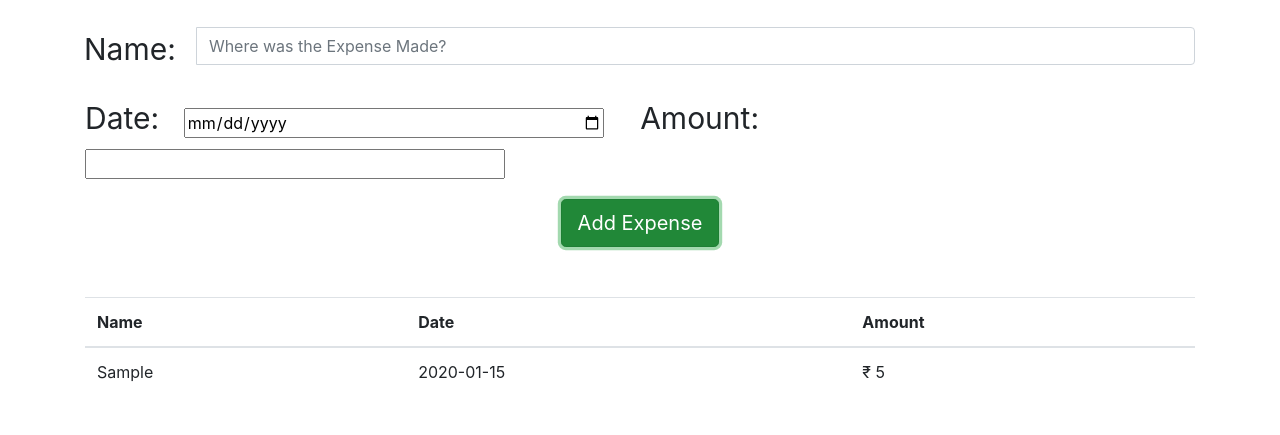
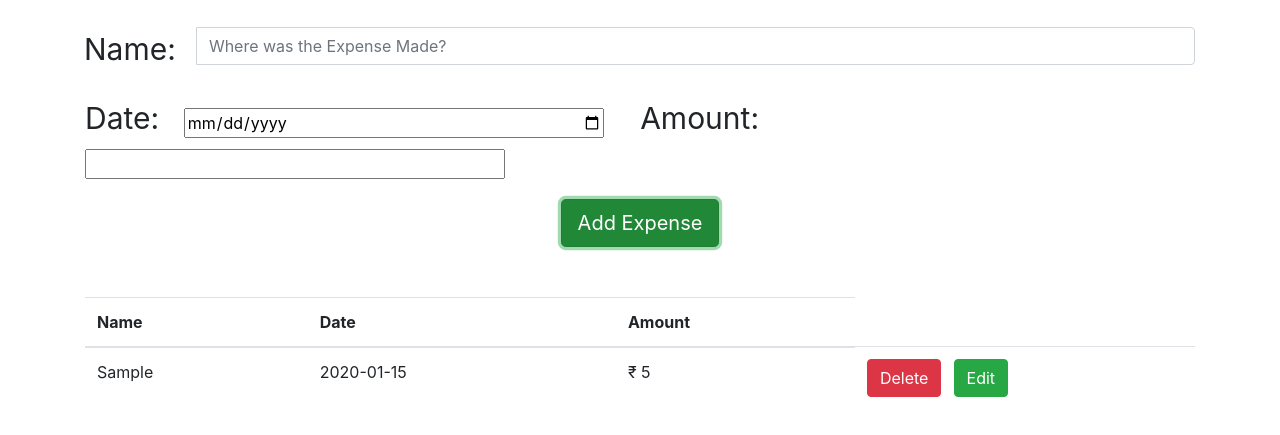
Before and after one commit to hassanharoon321/Andy-Project-2, a plain HTML site: page index.html in a window 1280 px wide. Both pictures are taken after typing "Sample", "2020-01-15", "5" into the empty fields and a click on the button "Add Expense". Shown: the part 137-572 px from the top of the page. Drawn offline with nearby package versions, Linux system fonts and the light colour scheme.

Commit message:
done with project 2

```diff
--- a/app.js
+++ b/app.js
@@ -1,8 +1,8 @@
 function addExpense() {
-    let name = document.getElementById("name");
-    let date = document.getElementById("date");
-    let amount = document.getElementById("amount");
-    let yet = document.getElementById("yet");
+    var name = document.getElementById("name");
+    var date = document.getElementById("date");
+    var amount = document.getElementById("amount");
+    var yet = document.getElementById("yet");
 
     if (yet.style.display === "block") {
         yet.style.display = "block";
@@ -10,28 +10,61 @@ function addExpense() {
         yet.style.display = "none";
     }
 
-    let table = document.getElementById("table");
-    let tr = document.createElement("tr");
+    var table = document.getElementById("table");
+    var tr = document.createElement("tr");
     table.appendChild(tr);
 
-    let tdEik = document.createElement("td");
-    let tdOne = document.createTextNode(name.value);
+    var tdEik = document.createElement("td");
+    var tdOne = document.createTextNode(name.value);
     tdEik.appendChild(tdOne)
 
-    let tdDoo = document.createElement("td");
-    let tdTwo = document.createTextNode(date.value);
+    var tdDoo = document.createElement("td");
+    var tdTwo = document.createTextNode(date.value);
     tdDoo.appendChild(tdTwo)
 
-    let tdTeen = document.createElement("td");
-    let tdThree = document.createTextNode("₹ " + amount.value);
+    var tdTeen = document.createElement("td");
+    var tdThree = document.createTextNode("₹ " + amount.value);
     tdTeen.appendChild(tdThree)
+
+    var tdChaar = document.createElement("td");
+
+    var devareBtn = document.createElement("button");
+    var textBtn = document.createTextNode("Delete");
+    devareBtn.appendChild(textBtn);
+    devareBtn.setAttribute("class", "btn btn-danger hello")
+    devareBtn.setAttribute("onclick", "deleteBtn(this)")
+
+    tdChaar.appendChild(devareBtn);
+
+    var tdPaach = document.createElement("td");
+
+    var editBtn = document.createElement("button");
+    var btnTextEdit = document.createTextNode("Edit");
+    editBtn.appendChild(btnTextEdit);
+    editBtn.setAttribute("class", "btn btn-success left-btn")
+    editBtn.setAttribute("onclick", "editBtn(this)")
+
+
+    tdPaach.appendChild(editBtn)
 
     tr.appendChild(tdEik)
     tr.appendChild(tdDoo)
     tr.appendChild(tdTeen)
+    tr.appendChild(tdChaar)
+    tr.appendChild(tdPaach);
 
     name.value = "";
     amount.value = "";
     date.value = "";
 
 }
+
+function deleteBtn(e) {
+    e.parentNode.parentNode.remove()
+}
+
+function editBtn(e) {
+    var user = prompt("Enter new Value", e.parentNode.parentNode.firstChild.innerHTML);
+    e.parentNode.parentNode.firstChild.innerHTML = user;
+    // console.log(e.parentNode.parentNode.firstChild.innerHTML);
+}
--- a/style.css
+++ b/style.css
@@ -22,33 +22,41 @@ label {
   margin-right: 20px;
 }
 
-.one{
+.one {
   margin-top: 30px;
 }
 
-.date{
+.date {
   width: 420px;
 }
 
-.amount{
+.amount {
   width: 420px;
 }
 
-.amount-label{
+.amount-label {
   margin-left: 32px;
 }
 
-.button-one{
+.button-one {
   justify-content: center;
   align-items: center;
   text-align: center;
   margin-top: 20px;
 }
 
-.expense-table{
+.expense-table {
   margin-top: 50px;
 }
 
-.alertOne{
+.alertOne {
   margin-top: -20px;
 }
+
+.left-btn{
+ margin-left:20px
+}
+
+.hello{
+  margin-right: -100px
+}
```
Lines whose indentation alone changed are shown as unchanged.
